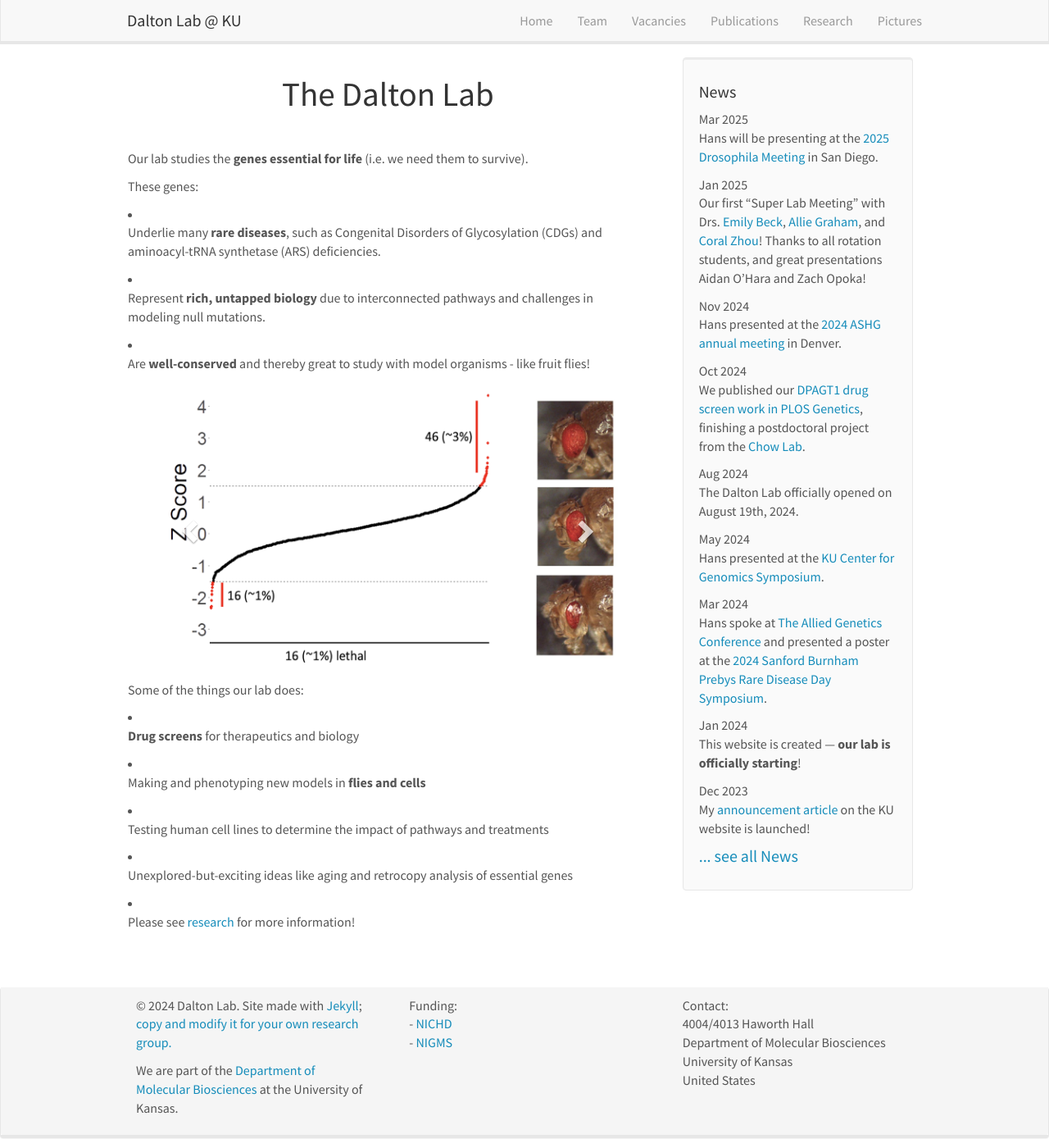
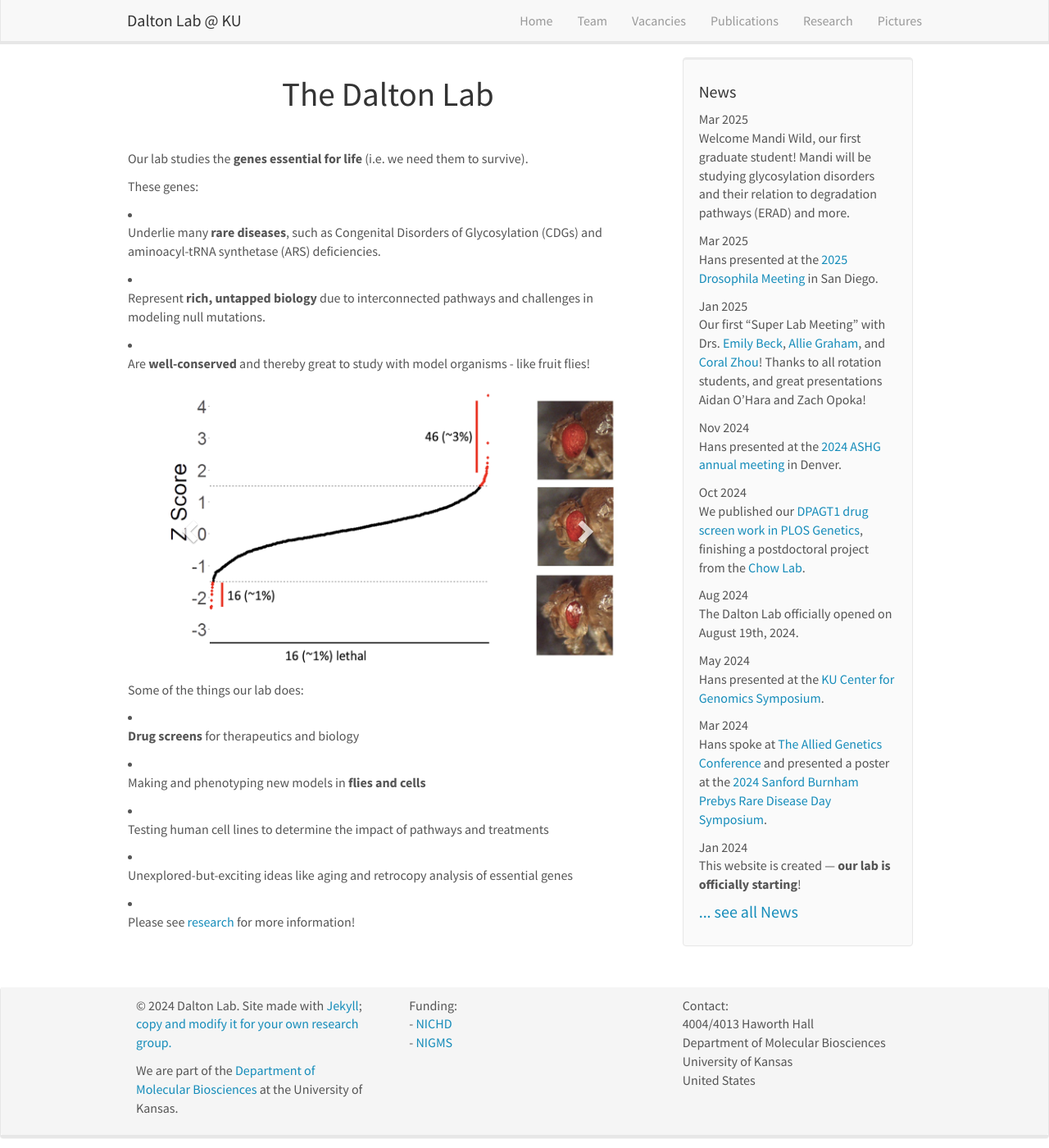
Before and after one commit to hansmdalton/hansmdalton.github.io, a Jekyll site: the page built from _pages/home.md, in a window 1280 px wide and 1400 px high. Shown: the whole window at 82% size. Built offline with Jekyll 4.4.1, drawn with Linux system fonts in a browser that asks for light colours; nearby versions of some CDN libraries.

Commit message:
Update news.yml

```diff
--- a/_data/news.yml
+++ b/_data/news.yml
@@ -1,5 +1,8 @@
 - date: Mar 2025
-  headline: Hans will be presenting at the <a href="https://genetics-gsa.org/drosophila/">2025 Drosophila Meeting</a> in San Diego.
+  headline: Welcome Mandi Wild, our first graduate student! Mandi will be studying glycosylation disorders and their relation to degradation pathways (ERAD) and more.
+
+- date: Mar 2025
+  headline: Hans presented at the <a href="https://genetics-gsa.org/drosophila/">2025 Drosophila Meeting</a> in San Diego.
 
 - date: Jan 2025
   headline: Our first "Super Lab Meeting" with Drs. <a href="https://becklab.weebly.com/">Emily Beck</a>, <a href="https://alliemgraham.weebly.com/">Allie Graham</a>, and <a href="https://molecularbiosciences.ku.edu/people/coral-zhou">Coral Zhou</a>! Thanks to all rotation students, and great presentations Aidan O'Hara and Zach Opoka!
```
